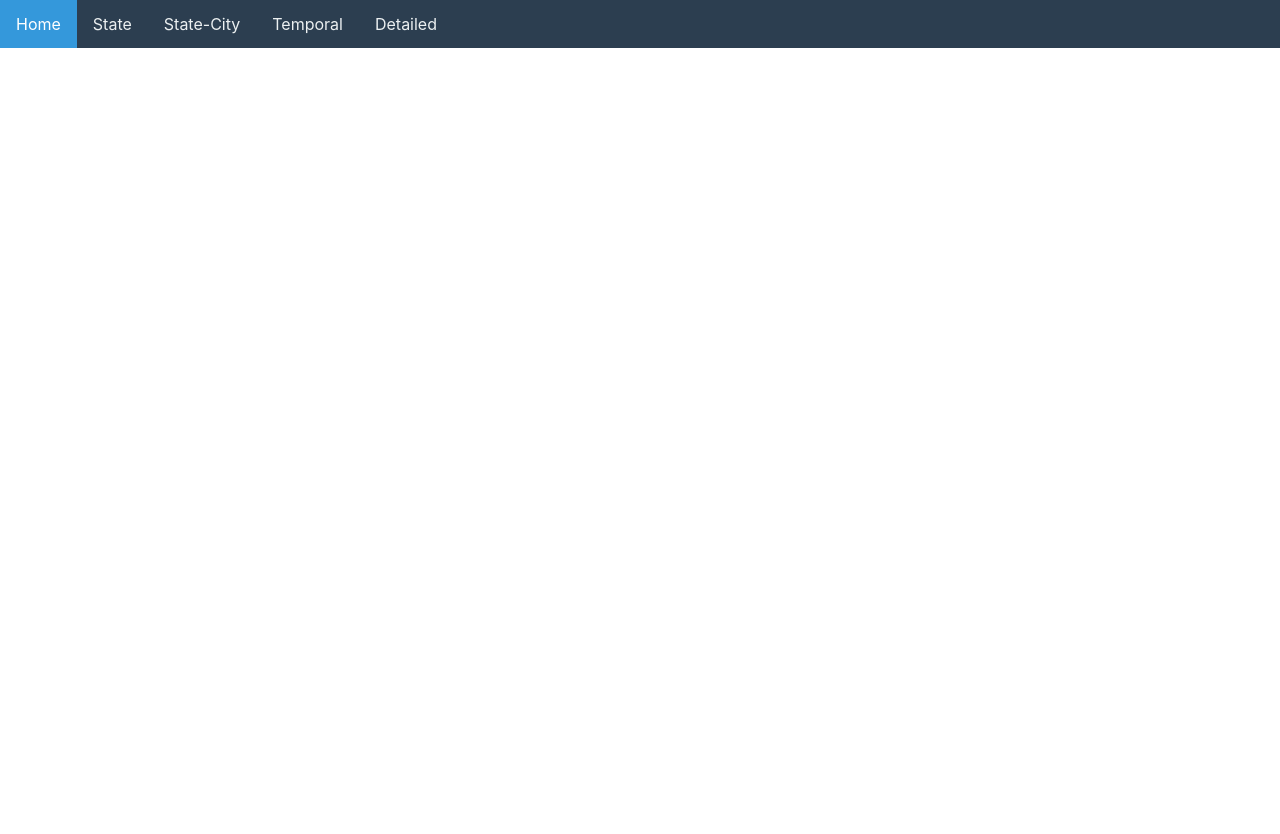
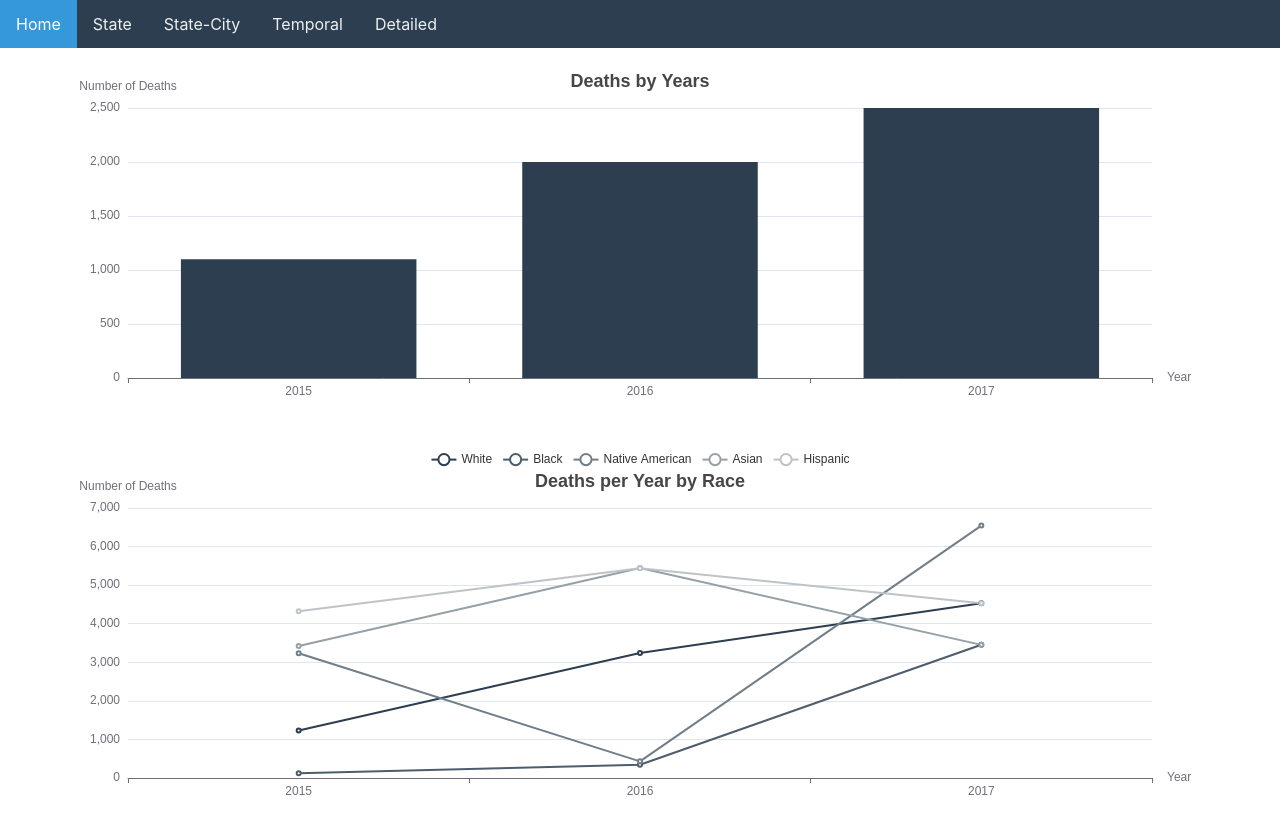
Before and after one commit to sohmpatil/NPID-UI, a React (Create React App) app in the folder npid-frontend/: page /temporal in a window 1280 px wide. Shown: the top 834 px of the page. Before the commit the page ends 800 px from the top, so only its background shows below. Built offline with nearby package versions, Linux system fonts and the light colour scheme.

Commit message:
Added Temporal Data Analysis page

```diff
--- a/npid-frontend/src/App.js
+++ b/npid-frontend/src/App.js
@@ -4,6 +4,7 @@ import Navbar from './navbar';
 import State from './State';
 import StateCitySelector from './State-City';
 import Home from './Home';
+import DeathChart from './Temporal';
 
 function App() {
   return (
@@ -14,6 +15,7 @@ function App() {
           <Route path="/" element={<Home />} />
           <Route path="/State" element={<State />} />
           <Route path="/state-city" element={<StateCitySelector/>} />
+          <Route path="/temporal" element={<DeathChart/>} />
         </Routes>
       </div>
     </Router>
--- a/npid-frontend/src/State-City.js
+++ b/npid-frontend/src/State-City.js
@@ -73,6 +73,10 @@ function StateCitySelector() {
     },
     xAxis: [
       {
+        name: 'City Names',
+        axisLabel: {
+            show: true
+        },
         type: 'category',
         axisTick: { show: false },
         data: statesAndCities[selectedState].map((cityData) => cityData.city)
@@ -80,6 +84,10 @@ function StateCitySelector() {
     ],
     yAxis: [
       {
+        name: 'Percentage',
+        axisLabel: {
+            show: true
+        },
         type: 'value',
         height: '500px'
       }
@@ -180,6 +188,10 @@ function StateCitySelector() {
     },
     xAxis: [
       {
+        name: 'City Names',
+        axisLabel: {
+            show: true
+        },
         type: 'category',
         axisTick: { show: false },
         data: statesAndCitiesDeath[selectedState].map((cityData) => cityData.city)
@@ -187,6 +199,10 @@ function StateCitySelector() {
     ],
     yAxis: [
       {
+        name: 'Percentage',
+        axisLabel: {
+            show: true
+        },
         type: 'value',
         height: '500px'
       }
--- a/npid-frontend/src/Temporal.js
+++ b/npid-frontend/src/Temporal.js
@@ -0,0 +1,101 @@
+import React from 'react';
+import ReactECharts from 'echarts-for-react';
+import chroma from 'chroma-js';
+
+const data = {
+    "2015": 1100,
+    "2016": 2000,
+    "2017": 2500
+  };
+
+const data2 = {
+    "White": {"2015": 1234, "2016": 3243, "2017": 4533},
+    "Black": {"2015": 123, "2016": 344, "2017": 3453},
+    "Native American": {"2015": 3234, "2016": 432, "2017": 6544},
+    "Asian": {"2015": 3423, "2016": 5442, "2017": 3452},
+    "Hispanic": {"2015": 4324, "2016": 5435, "2017": 4533}
+  };
+function DeathChart() {
+  const option = {
+    title: {
+      text: 'Deaths by Years',
+      left: 'center',
+      top: '20px',
+    },
+    tooltip: {},
+    xAxis: {
+      name: 'Year',
+      data: Object.keys(data),
+      axisLabel: {
+        show: true
+      }
+    },
+    yAxis: {
+        name: 'Number of Deaths',
+        axisLabel: {
+          show: true
+        }
+    },
+    series: [{
+      name: 'Deaths',
+      type: 'bar',
+      color: '#2c3e50',
+      data: Object.values(data)
+    }]
+  };
+
+  const colorScale = chroma.scale(['#2c3e50', '#bdc3c7']).mode('lch').colors(Object.keys(data2).length);
+  const option2 = {
+    title: {
+      text: 'Deaths per Year by Race',
+      left: 'center',
+      top: '20px',
+    },
+    tooltip: {
+        trigger: 'axis',
+        formatter: function (params) {
+          let result = '';
+          params.forEach((param) => {
+            result += `${param.seriesName}: ${param.value}<br/>`;
+          });
+          return result;
+        }
+      },
+    xAxis: {
+      name: 'Year',
+      data: Object.keys(data2["White"]),
+      axisLabel: {
+        show: true
+      }
+    },
+    yAxis: {
+        name: 'Number of Deaths',
+        axisLabel: {
+            show: true
+        }
+    },
+    series: Object.keys(data2).map((race, index) => ({
+        name: race,
+        type: 'line',
+        itemStyle: {
+          color: colorScale[index]
+        },
+        data: Object.values(data2[race])
+      })),
+      legend: {
+        data: Object.keys(data2)
+      },
+  };
+  return (
+    <div>
+        <div>
+            <ReactECharts  style={{height: '400px'}} option={option} />
+        </div>
+        <div>
+            <ReactECharts style={{height: '400px'}} option={option2} />
+        </div>
+    </div>
+  );
+}
+
+export default DeathChart;
```
